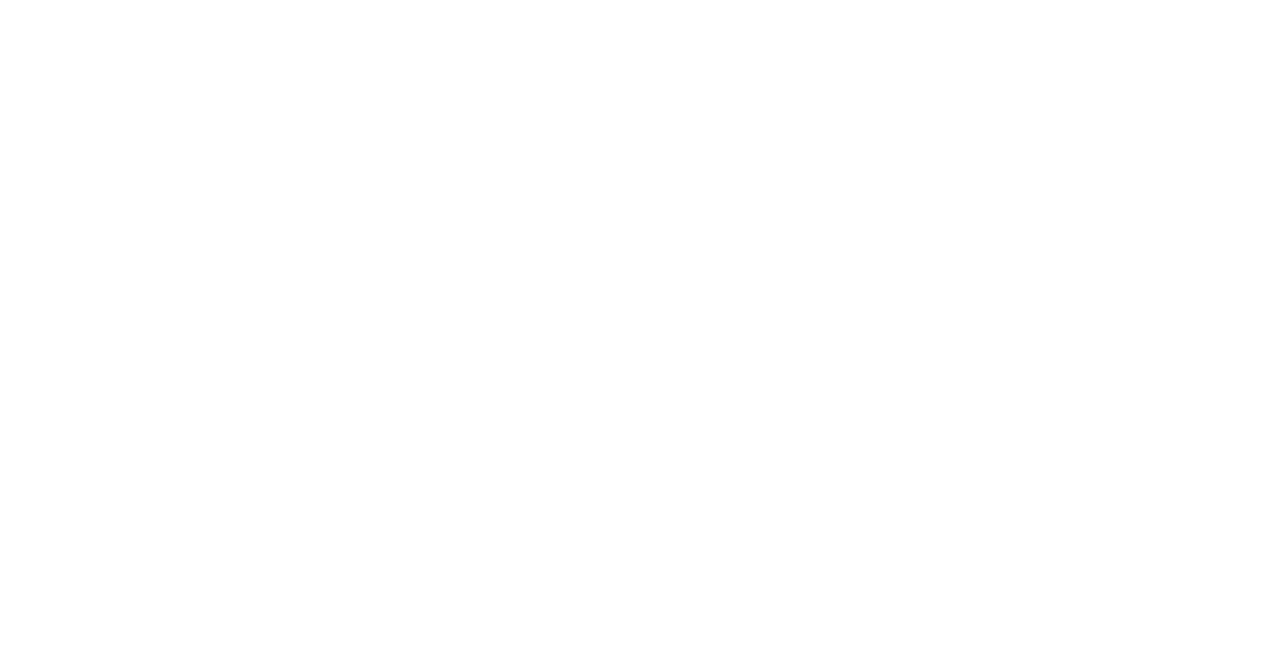
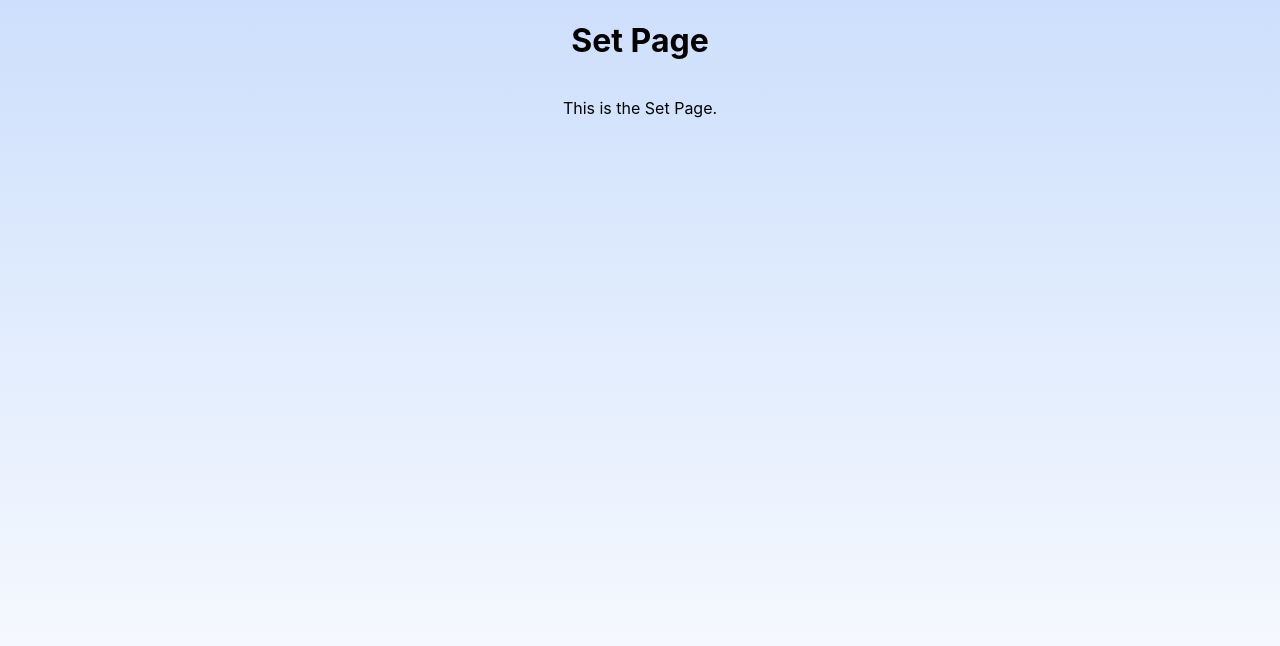
Before and after one commit to CtrlX-oneDayWallet/dayPocket_Front, a React (Create React App) app: page /assets/set in a window 1280 px wide. Before the commit this address had no page. Shown: the top 646 px of the page. Built offline with nearby package versions, Linux system fonts and the light colour scheme.

Commit message:
feat: 기본 설정

```diff
--- a/src/App.tsx
+++ b/src/App.tsx
@@ -1,6 +1,6 @@
 import { BrowserRouter, useLocation, Routes, Route } from "react-router-dom";
 import { AnimatePresence } from "framer-motion";
-import { Main } from "./pages";
+import { Main, SetPage } from "./pages";
 import { Layout } from "./components";
 
 function AnimatedRoutes() {
@@ -11,6 +11,7 @@
       <Routes location={location} key={location.pathname}>
         <Route element={<Layout />}>
           <Route path="/" element={<Main />} />
+          <Route path="/assets/set" element={<SetPage />} />
         </Route>
       </Routes>
     </AnimatePresence>
--- /dev/null
+++ b/src/pages/assets/SetPage.styles.ts
@@ -0,0 +1,10 @@
+import styled from "styled-components";
+
+export const SetPageContainer = styled.div`
+  display: flex;
+  flex-direction: column;
+  align-items: center;
+  justify-content: center;
+  width: 100%;
+  height: 100%;
+`;
--- /dev/null
+++ b/src/pages/assets/SetPage.tsx
@@ -0,0 +1,10 @@
+import * as S from "./SetPage.styles";
+
+export default function SetPage() {
+  return (
+    <S.SetPageContainer>
+      <h1>Set Page</h1>
+      <p>This is the Set Page.</p>
+    </S.SetPageContainer>
+  );
+}
--- a/src/pages/index.ts
+++ b/src/pages/index.ts
@@ -1 +1,2 @@
 export { default as Main } from "./main/Main";
+export { default as SetPage } from "./assets/SetPage";
```
Also changed, not shown: src/assets/icons/arrow-back.svg (added).
